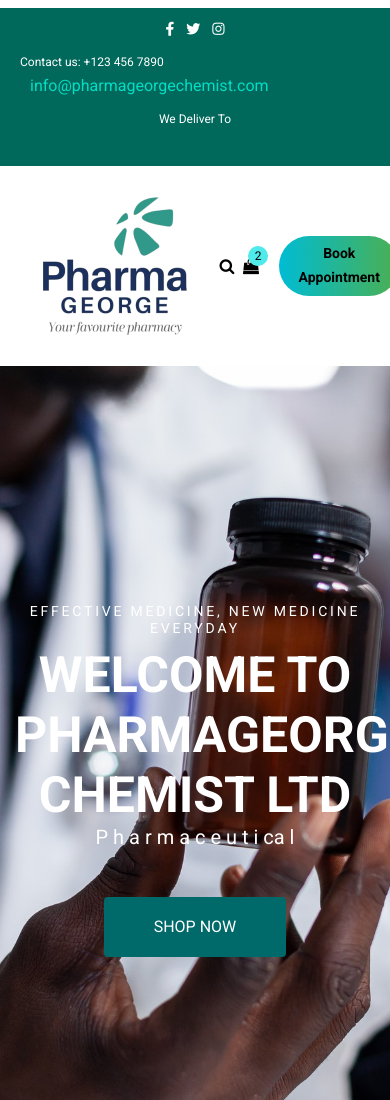
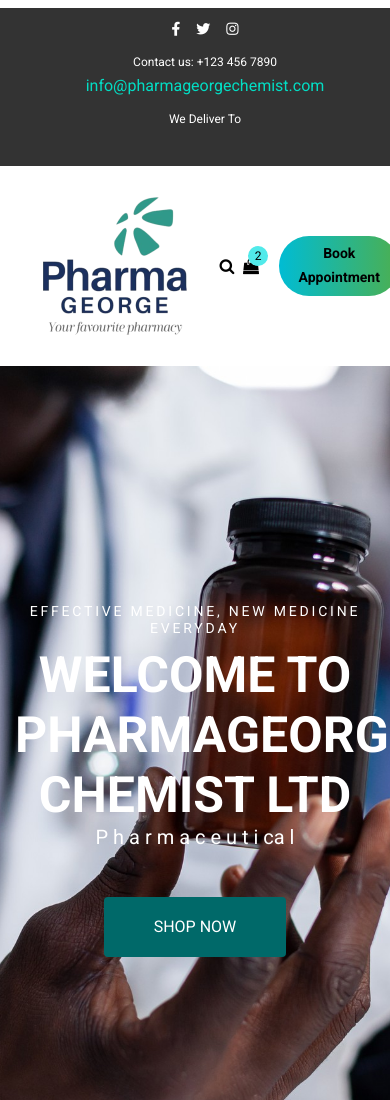
Before and after one commit to EricKirikou/pharmagee, a plain HTML site: page index.html in a window 390 px wide. Shown: the top 1100 px of the page. Drawn offline with Linux system fonts and the light colour scheme; files whose address does not match are found by name.

Commit message:
Resolved merge conflicts

```diff
--- a/index.html
+++ b/index.html
@@ -181,25 +181,48 @@
 
     @media (max-width: 480px) {
 
-      /* For small mobile screens */
       .navbar {
-        padding: 10px;
-        /* Reduce padding */
-      }
+    display: flex;
+    justify-content: space-between;
+    align-items: center;
+    padding: 10px;
+    background-color: #333;
+  }
 
-      .navbar .left a {
-        font-size: 14px;
-        margin: 0 6px;
-        /* Reduce margin for smaller screens */
-      }
+  .left, .center, .right {
+    display: flex;
+    align-items: center;
+  }
 
-      .navbar .center p {
-        font-size: 12px;
-      }
+  .social-link {
+    margin: 0 10px;
+    color: white;
+  }
 
-      .navbar .right p {
-        font-size: 12px;
-      }
+  .social-link:hover {
+    color: #00bfae;
+  }
+
+  .text-teal-300 {
+    color: #00bfae;
+  }
+
+  /* Centering the content on smaller screens */
+  @media screen and (max-width: 768px) {
+    .navbar {
+      flex-direction: column;
+      text-align: center;
+    }
+
+    .left, .right {
+      justify-content: center;
+      margin-bottom: 10px;
+    }
+
+    .center {
+      margin-top: 10px;
+    }
+  }
     }
   </style>
 
```
